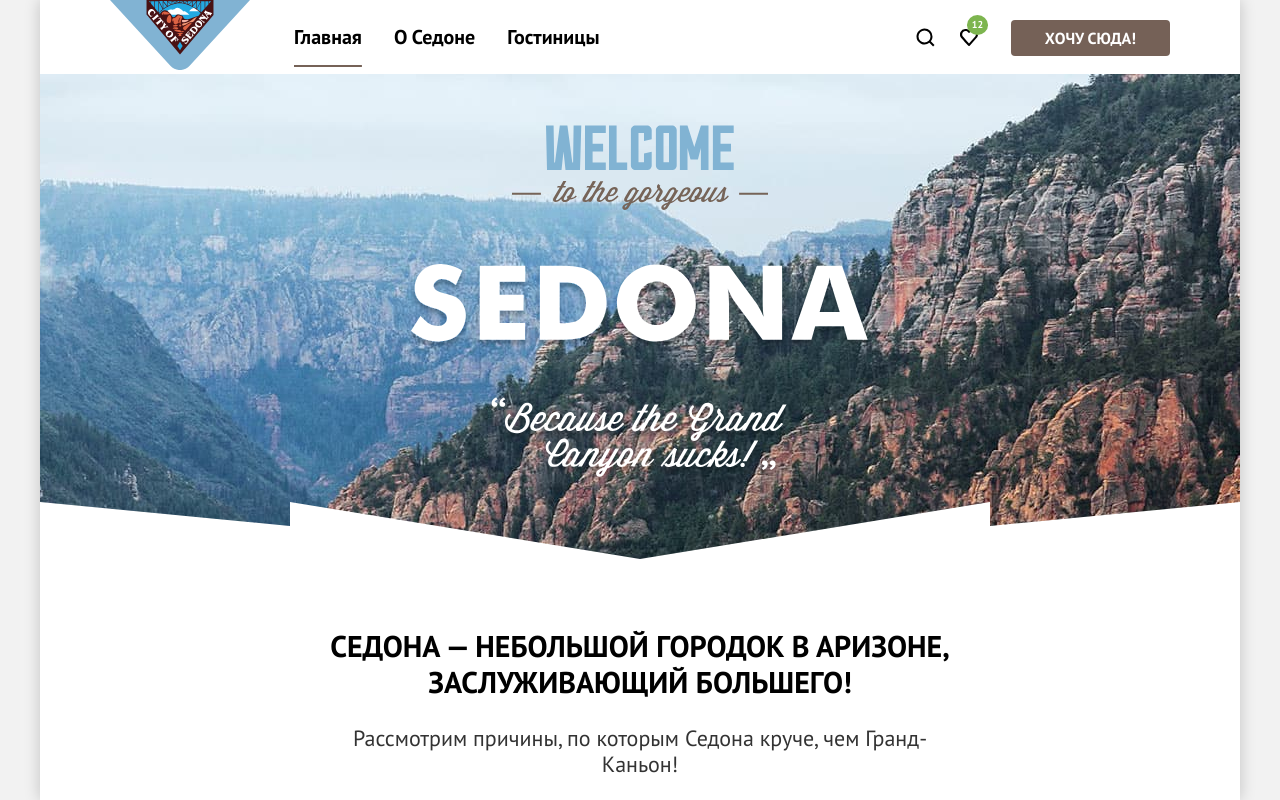
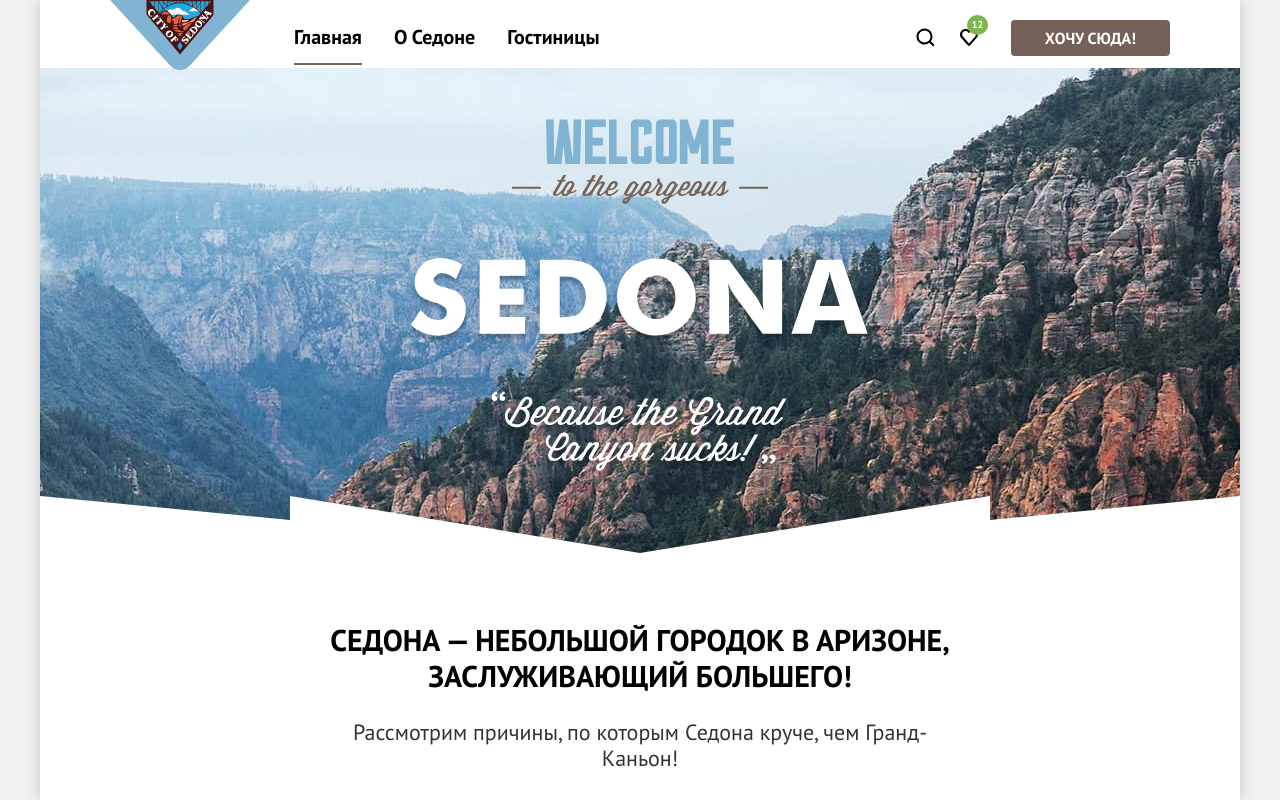
Before and after one commit to katerinesme/2442495-sedona-39, a plain HTML site: page index.html in a window 1280 px wide. Shown: the top 800 px of the page. Drawn offline with Linux system fonts and the light colour scheme.

Commit message:
добавляет наложение лого

```diff
--- a/styles/styles.css
+++ b/styles/styles.css
@@ -84,6 +84,11 @@ body {
 
 /* header*/
 
+.page-header {
+  margin-bottom: -6px;
+  z-index: 1;
+}
+
 .navigation {
   display: flex;
   align-items: center;
@@ -112,7 +117,7 @@ body {
 .navigation-link-current {
   text-decoration: underline solid #756257;
   text-decoration-thickness: 2px;
-  text-underline-offset: 21px;
+  text-underline-offset: 19px;
 }
 
 .navigation-list {
@@ -183,12 +188,6 @@ body {
 }
 
 /* main */
-/*
-.page-container {
-  width: 1200px;
-  margin: 0 auto;
-  background-color: #FFFFFF;
-}
 
 /* hero*/
 
@@ -198,7 +197,7 @@ body {
   background-image: url("../images/collar-hero.svg"),
     url(../images/index-background.jpg);
   background-repeat: no-repeat;
-  background-position: left bottom, left top;
+  background-position: bottom, left top;
   background-size: 100% auto, cover;
   background-color: #a9cfe8;
   text-align: center;
```
